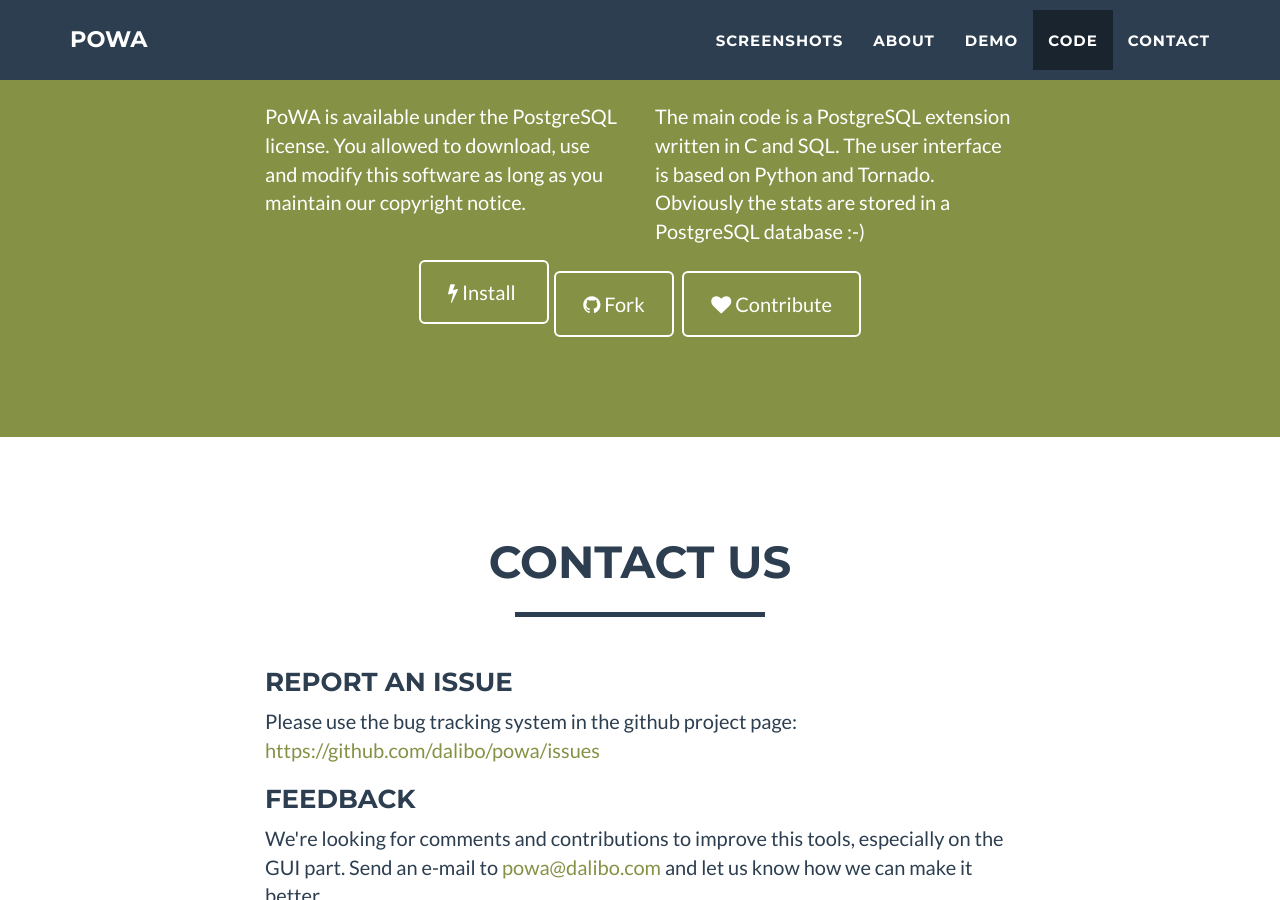
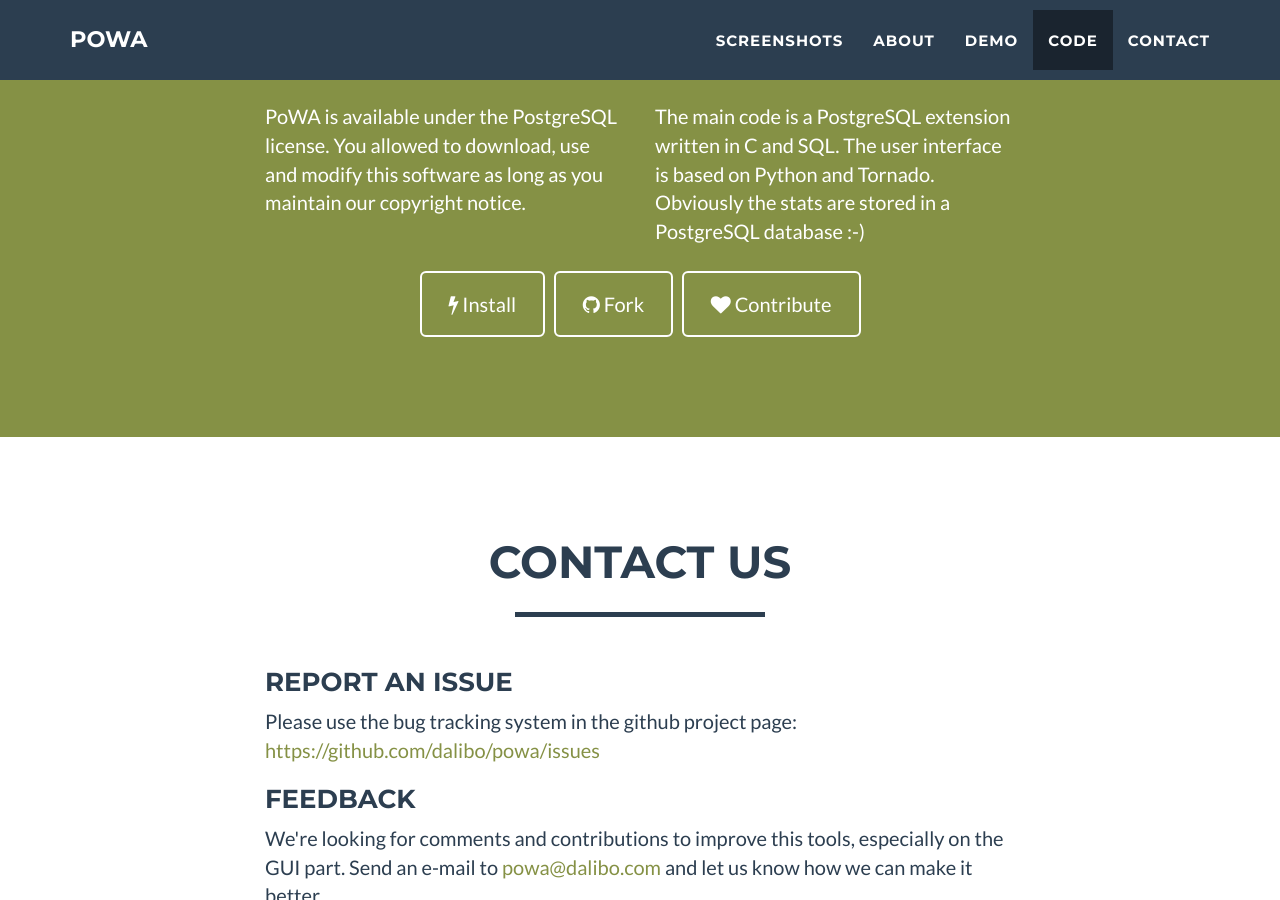
Before and after one commit to powa-team/powa, a Jekyll site: the page built from index.html, in a window 1280 px wide and 900 px high, scrolled down 2405 px. Built offline with Jekyll 4.4.1, drawn with Linux system fonts in a browser that asks for light colours.

Commit message:
Fix typo in html class

```diff
--- a/_includes/code.html
+++ b/_includes/code.html
@@ -17,14 +17,14 @@
         Obviously the stats are stored in a PostgreSQL database :-)</p>
       </div>
       <div class="col-lg-8 col-lg-offset-2 text-center">
-        <a href="http://powa.readthedocs.org/en/latest/quickstart.html" class="bntn btn-lg btn-outline">
+        <a href="http://powa.readthedocs.org/en/latest/quickstart.html" class="btn btn-lg btn-outline">
           <i class="fa fa-flash"></i> Install
         </a>
         &nbsp;
         <a href="https://github.com/dalibo/powa/" class="btn btn-lg btn-outline">
           <i class="fa fa-github"></i> Fork
         </a>
-	&nbsp;
+        &nbsp;
         <a href="http://powa.readthedocs.org/en/latest/contributing.html" class="btn btn-lg btn-outline">
           <i class="fa fa-heart"></i> Contribute
         </a>
```
